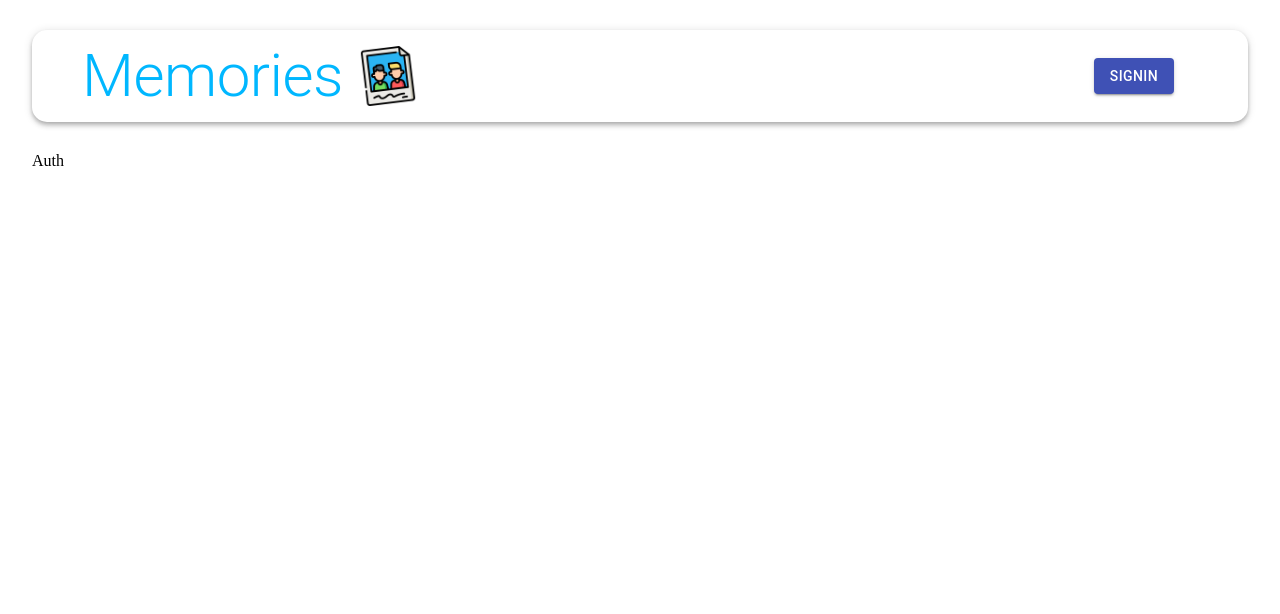
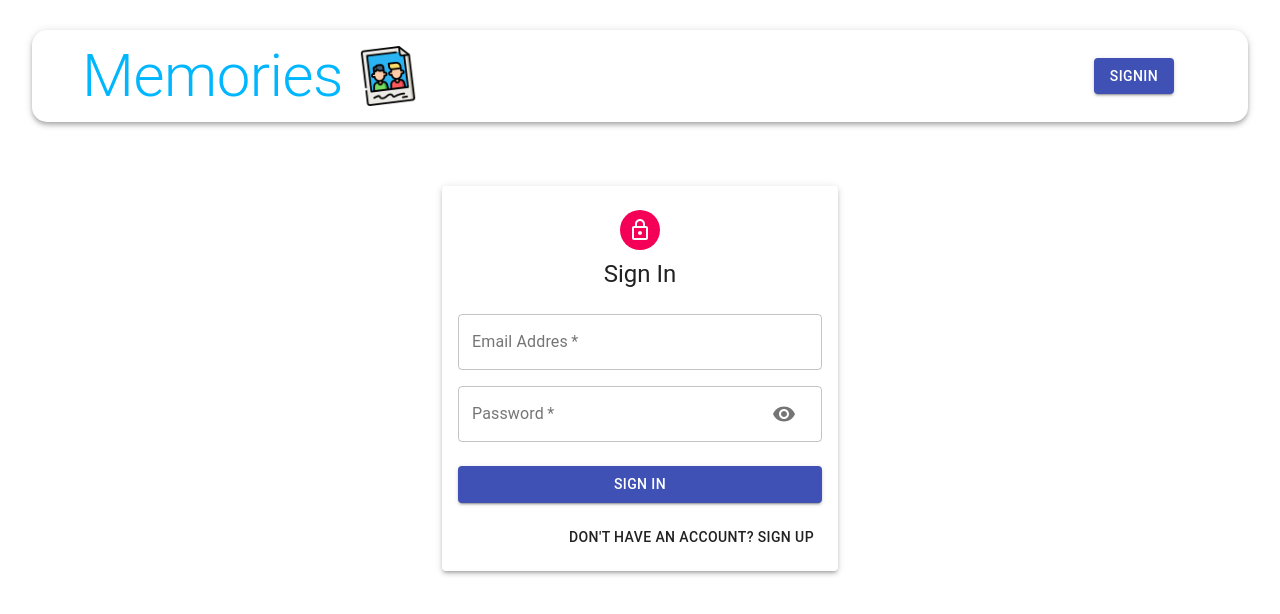
Before and after one commit to zakihaha/memories-frontend, a React (Create React App) app: page /auth in a window 1280 px wide. Shown: the top 614 px of the page. Built offline with nearby package versions, Linux system fonts and the light colour scheme.

Commit message:
create auth pages

```diff
--- a/src/components/Auth/Auth.js
+++ b/src/components/Auth/Auth.js
@@ -1,10 +1,62 @@
-import React from 'react';
+import React, { useState } from 'react';
+import useStyles from './styles'
+
+import { Container, Avatar, Typography, Grid, Button, Paper } from '@material-ui/core'
+import LockOutlinedIcon from '@material-ui/icons/LockOutlined'
+
+import Input from './Input'
 
 const Auth = () => {
+    const classes = useStyles()
+    const [showPassword, setShowPassword] = useState(false)
+    const [isSignup, setIsSignup] = useState(false)
+
+    const submitHandler = () => {
+
+    }
+
+    const handleChange = () => {
+
+    }
+
+    const handleShowPassword = () => setShowPassword((prevShowPassword) => !prevShowPassword)
+
+    const switchMode = () => setIsSignup((prevIsSignUp) => !prevIsSignUp)
+
     return (
-        <div>
-            Auth
-        </div>
+        <Container component='main' maxWidth='xs'>
+            <Paper className={classes.paper} elevation={3}>
+                <Avatar className={classes.avatar}>
+                    <LockOutlinedIcon />
+                </Avatar>
+                <Typography variant='h5'>{isSignup ? 'Sign Up' : 'Sign In'}</Typography>
+                <form className={classes.form} onSubmit={submitHandler}>
+                    <Grid container spacing={2}>
+                        {
+                            isSignup && (
+                                <>
+                                    <Input name="firstName" label="First Name" type='text' handleChange={handleChange} autoFocus half />
+                                    <Input name="lastName" label="Last Name" type='text' handleChange={handleChange} half />
+                                </>
+                            )
+                        }
+                        <Input name='email' label='Email Addres' type='email' handleChange={handleChange} />
+                        <Input name='password' label='Password' type={showPassword ? 'text' : 'password'} handleChange={handleChange} handleShowPassword={handleShowPassword} />
+                        { isSignup && <Input name='confirmPassword' label='Repeat Password' handleChange={handleChange} type='password' /> }
+                    </Grid>
+                    <Button type='submit' fullWidth variant='contained' color='primary' className={classes.submit}>
+                        { isSignup ? 'Sign Up' : 'Sign In' }
+                    </Button>
+                    <Grid container justify='flex-end'>
+                        <Grid item>
+                            <Button onClick={switchMode}>
+                                { isSignup ? 'Already have an account? Sign In' : "Don't have an account? Sign Up" }
+                            </Button>
+                        </Grid>
+                    </Grid>
+                </form>
+            </Paper>
+        </Container>
     );
 };
 
--- /dev/null
+++ b/src/components/Auth/Input.js
@@ -0,0 +1,32 @@
+import React from 'react';
+
+import { TextField, Grid, InputAdornment, IconButton } from '@material-ui/core'
+import { Visibility, VisibilityOff } from '@material-ui/icons';
+
+const Input = ({ name, label, type, handleChange, autoFocus, handleShowPassword, half }) => {
+    return (
+        <Grid item xs={12} sm={half ? 6 : 12}>
+            <TextField
+                label={label}
+                type={type}
+                name={name}
+                onChange={handleChange}
+                variant='outlined'
+                required
+                fullWidth
+                autoFocus={autoFocus}
+                InputProps={name === 'password' && {
+                    endAdornment: (
+                        <InputAdornment position='end'>
+                            <IconButton onClick={handleShowPassword}>
+                                {type === 'password' ? <Visibility /> : <VisibilityOff />}
+                            </IconButton>
+                        </InputAdornment>
+                    )
+                }}
+            />
+        </Grid>
+    );
+};
+
+export default Input;
--- a/src/components/Auth/styles.js
+++ b/src/components/Auth/styles.js
@@ -0,0 +1,30 @@
+import { makeStyles } from '@material-ui/core/styles';
+
+export default makeStyles((theme) => ({
+    paper: {
+        marginTop: theme.spacing(8),
+        display: 'flex',
+        flexDirection: 'column',
+        alignItems: 'center',
+        padding: theme.spacing(2),
+    },
+    root: {
+        '& .MuiTextField-root': {
+            margin: theme.spacing(1),
+        },
+    },
+    avatar: {
+        margin: theme.spacing(1),
+        backgroundColor: theme.palette.secondary.main,
+    },
+    form: {
+        width: '100%', // Fix IE 11 issue.
+        marginTop: theme.spacing(3),
+    },
+    submit: {
+        margin: theme.spacing(3, 0, 2),
+    },
+    googleButton: {
+        marginBottom: theme.spacing(2),
+    },
+}));
```
